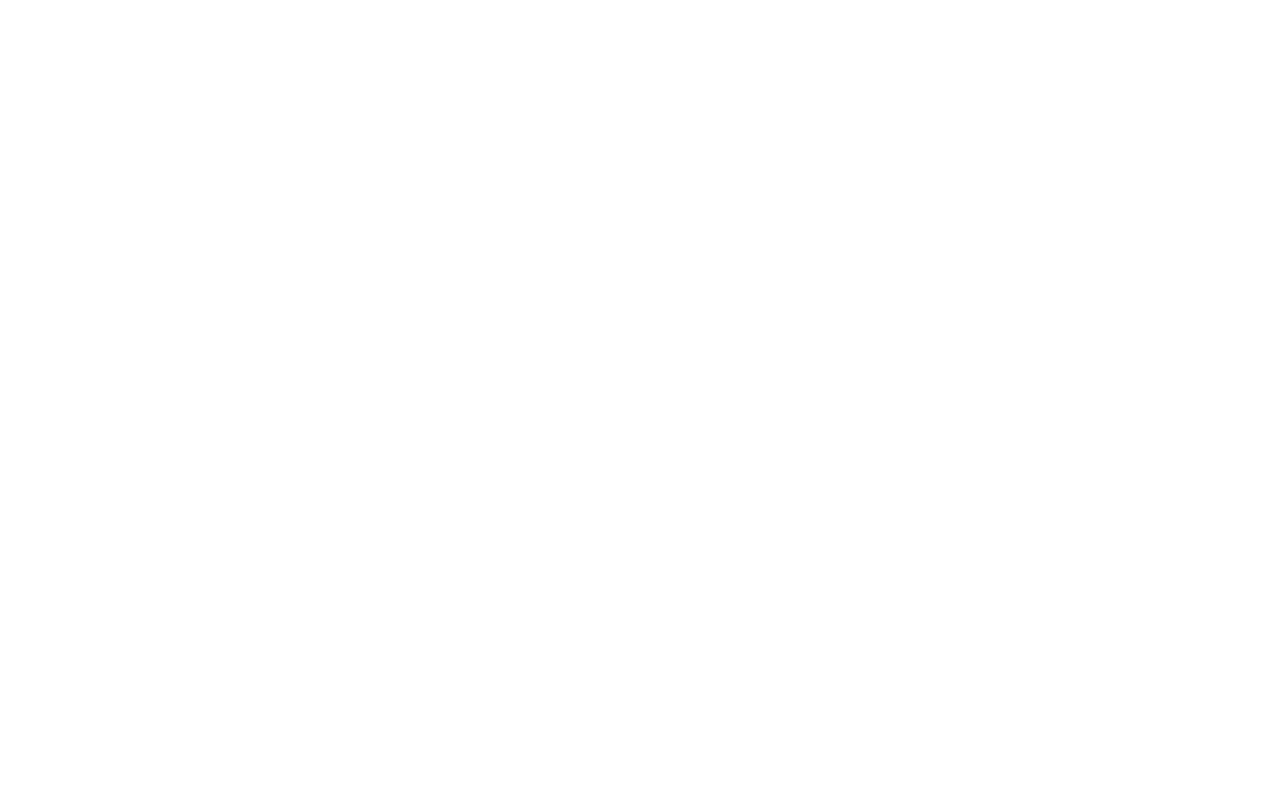
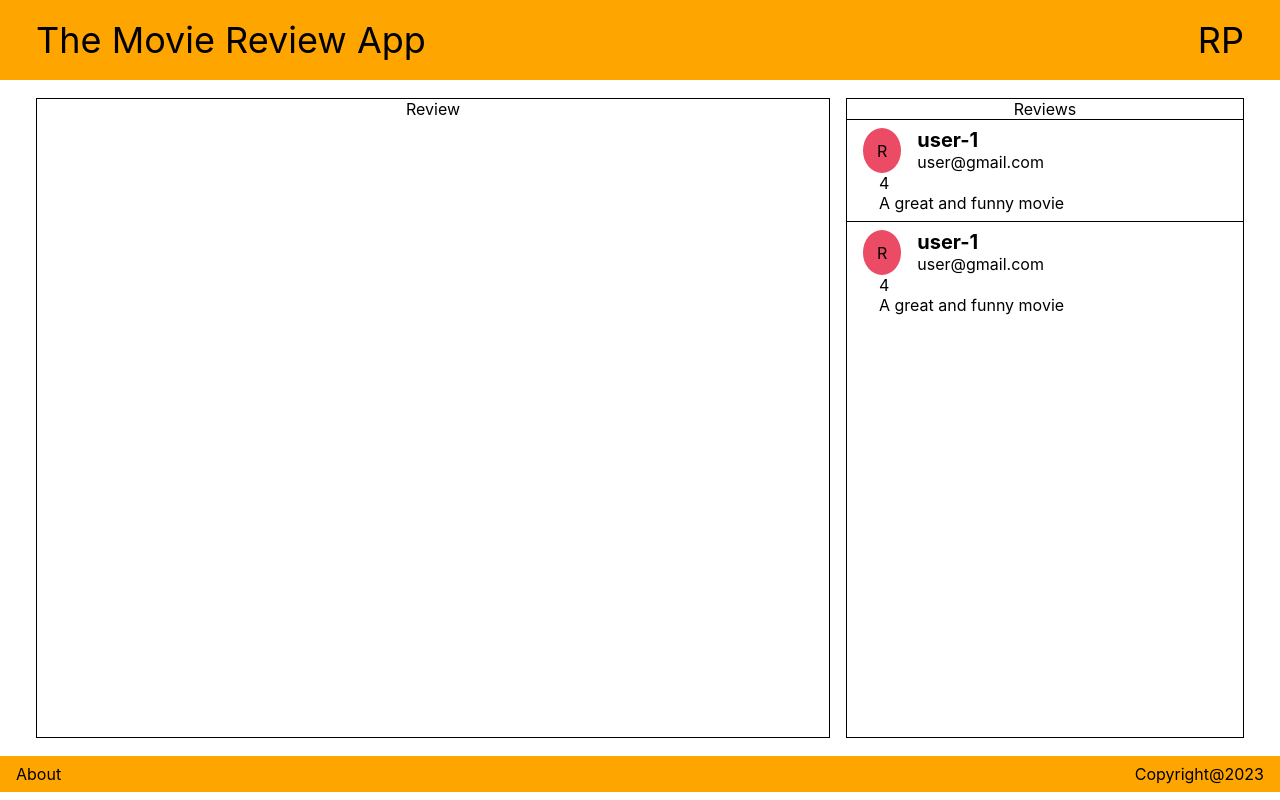
Before and after one commit to rahulpadhi99/MOVIE-REVIEW-APP, a React (Create React App) app in the folder Frontend/: page /review in a window 1280 px wide. Before the commit this address had no page. Built offline with nearby package versions, Linux system fonts and the light colour scheme.

Commit message:
reviewcard & reviewpage integrated

```diff
--- a/Frontend/src/App.tsx
+++ b/Frontend/src/App.tsx
@@ -2,6 +2,7 @@
 import Login from "./app/pages/Login";
 import { BrowserRouter, Routes, Route } from "react-router-dom";
 import Home from "./app/pages/Home";
+import Review from "./app/pages/Review";
 
 const App = () => {
   return (
@@ -10,6 +11,7 @@
         <Routes>
           <Route path="/" element={<Login />} />
           <Route path="/home" element={<Home />} />
+          <Route path="/review" element={<Review />} />
         </Routes>
       </BrowserRouter>
     </>
--- /dev/null
+++ b/Frontend/src/app/components/ReviewCard/ReviewCard.scss
@@ -0,0 +1,33 @@
+.review-card-container {
+  padding: 8px 16px;
+  border-top: 1px solid;
+
+  .user-container {
+    display: flex;
+    justify-content: space-between;
+    gap: 16px;
+    .user-image {
+      width: 45px;
+      height: 45px;
+      display: grid;
+      place-items: center;
+      border-radius: 100%;
+      background-color: rgb(236, 75, 102);
+    }
+    .user-detail {
+      text-align: left;
+      width: 100%;
+      .user-name {
+        font-size: 20px;
+        font-weight: bold;
+      }
+      .user-email {
+        font-size: 16px;
+      }
+    }
+  }
+  .review-container {
+    text-align: left;
+    padding-left: 16px;
+  }
+}
--- /dev/null
+++ b/Frontend/src/app/components/ReviewCard/ReviewCard.ts
@@ -0,0 +1,11 @@
+interface IUserData {
+  _id: string;
+  email: string;
+  name: string;
+}
+
+export default interface IReviewCardProps {
+  description: string;
+  user: IUserData;
+  ratings: number;
+}
--- /dev/null
+++ b/Frontend/src/app/components/ReviewCard/index.tsx
@@ -0,0 +1,23 @@
+import "./ReviewCard.scss";
+import IReviewCardProps from "./ReviewCard";
+
+const ReviewCard = (props: IReviewCardProps) => {
+  const { user, description, ratings } = props;
+  return (
+    <div className="review-card-container">
+      <div className="user-container">
+        <div className="user-image">R</div>
+        <div className="user-detail">
+          <div className="user-name">{user.name}</div>
+          <div className="user-email">{user.email}</div>
+        </div>
+      </div>
+      <div className="review-container">
+        <div className="review-rating">{ratings}</div>
+        <div className="review-description">{description}</div>
+      </div>
+    </div>
+  );
+};
+
+export default ReviewCard;
--- /dev/null
+++ b/Frontend/src/app/pages/Review/Review.scss
@@ -0,0 +1,16 @@
+.review-page-container {
+  padding: 18px 36px;
+  min-height: 640px;
+  text-align: center;
+  display: flex;
+  gap: 16px;
+  justify-content: space-between;
+  .movie-detail-container {
+    width: 100%;
+    border: 1px solid;
+  }
+  .review-detail-container {
+    width: 50%;
+    border: 1px solid;
+  }
+}
--- /dev/null
+++ b/Frontend/src/app/pages/Review/Review.ts
@@ -0,0 +1 @@
+export default interface IReviewProps {}
--- /dev/null
+++ b/Frontend/src/app/pages/Review/index.tsx
@@ -0,0 +1,59 @@
+import "./Review.scss";
+import IReviewProps from "./Review";
+import Layout from "../../components/Layout";
+import ReviewCard from "../../components/ReviewCard";
+
+const reviewData = [
+  {
+    _id: "63b1ae79b03488e10ab1c96d",
+    description: "A great and funny movie",
+    ratings: 4,
+    user: {
+      _id: "63b1ad664c77f7dfd2d95c9b",
+      email: "user@gmail.com",
+      name: "user-1",
+    },
+    movie: "63b142e2ba6769a14af61775",
+    createdAt: "2023-01-01T16:02:01.317Z",
+    updatedAt: "2023-01-01T16:02:01.317Z",
+  },
+  {
+    _id: "63b1ae79b03488e10ab1c96d",
+    description: "A great and funny movie",
+    ratings: 4,
+    user: {
+      _id: "63b1ad664c77f7dfd2d95c9b",
+      email: "user@gmail.com",
+      name: "user-1",
+    },
+    movie: "63b142e2ba6769a14af61775",
+    createdAt: "2023-01-01T16:02:01.317Z",
+    updatedAt: "2023-01-01T16:02:01.317Z",
+  },
+];
+
+const Review = (props: IReviewProps) => {
+  return (
+    <>
+      <Layout>
+        <div className="review-page-container">
+          <div className="movie-detail-container">Review</div>
+          <div className="review-detail-container">
+            Reviews
+            {reviewData.map((review) => {
+              return (
+                <ReviewCard
+                  user={review.user}
+                  description={review.description}
+                  ratings={review.ratings}
+                />
+              );
+            })}
+          </div>
+        </div>
+      </Layout>
+    </>
+  );
+};
+
+export default Review;
```
Also changed, not shown: 2 other files (tests, documents, lock files or other folders).
